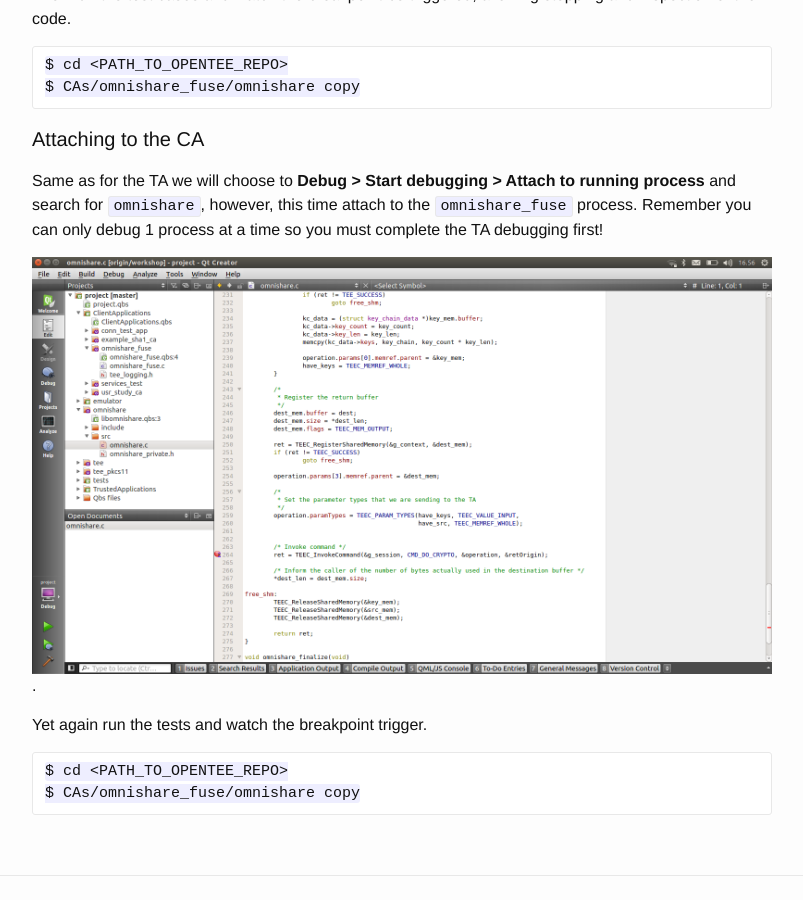
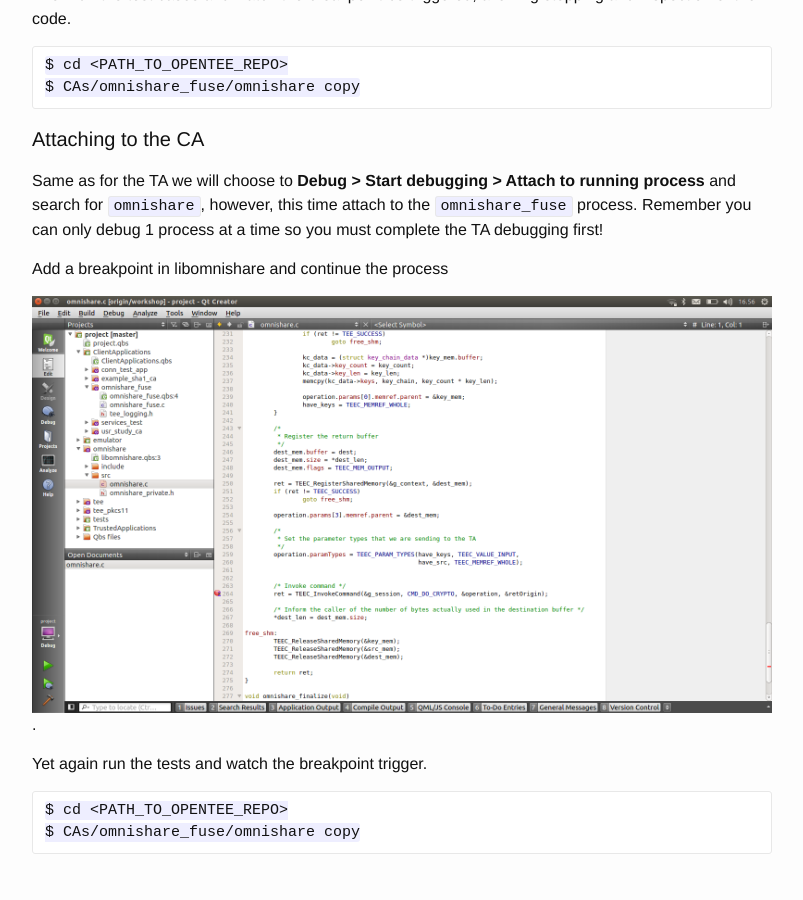
Before and after one commit to Open-TEE/Open-Tee.github.io, a Jekyll site: the page built from _posts/2015-10-10-omnishare.md, in a window 1280 px wide and 900 px high, scrolled down 2654 px. Shown: the whole window, without its empty margins (238-1041 px from the left). Built offline with Jekyll 4.4.1, drawn with Linux system fonts in a browser that asks for light colours.

Commit message:
Tidy up omnishare
Signed-off-by: Brian McGillion <brian.mcgillion@intel.com>

```diff
--- a/_posts/2015-10-10-omnishare.md
+++ b/_posts/2015-10-10-omnishare.md
@@ -63,6 +63,8 @@ Then run the test cases and watch the breakpoint be triggered, allowing stepping
 
 Same as for the TA we will choose to **Debug > Start debugging > Attach to running process** and search for `omnishare`, however, this time attach to the `omnishare_fuse` process. Remember you can only debug 1 process at a time so you must complete the TA debugging first!
 
+Add a breakpoint in libomnishare and continue the process
+
 ![Breakpoint Omnishare CA](http://open-tee.github.io/images/breakpoint_omnishare_ca.png).
 
 Yet again run the tests and watch the breakpoint trigger.
```
Also changed, not shown: documentation.md (+1 -0 lines).
